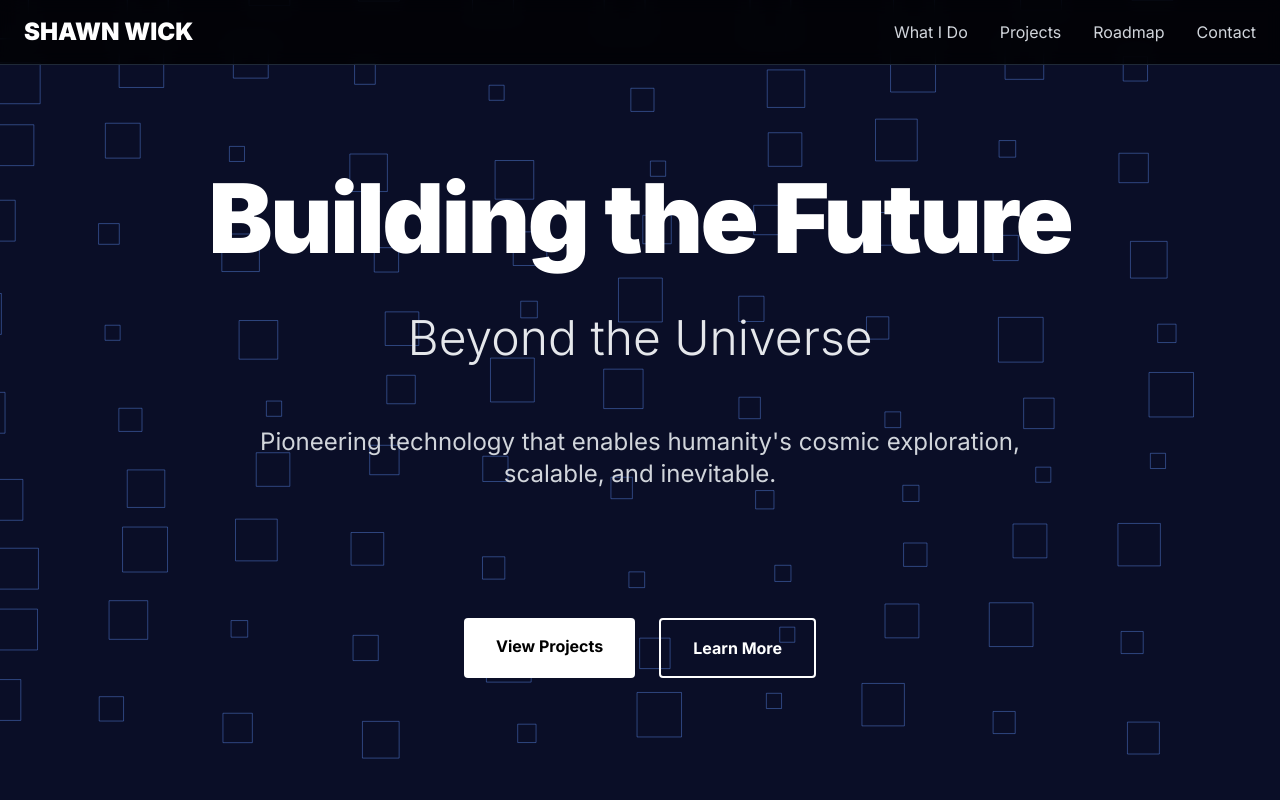
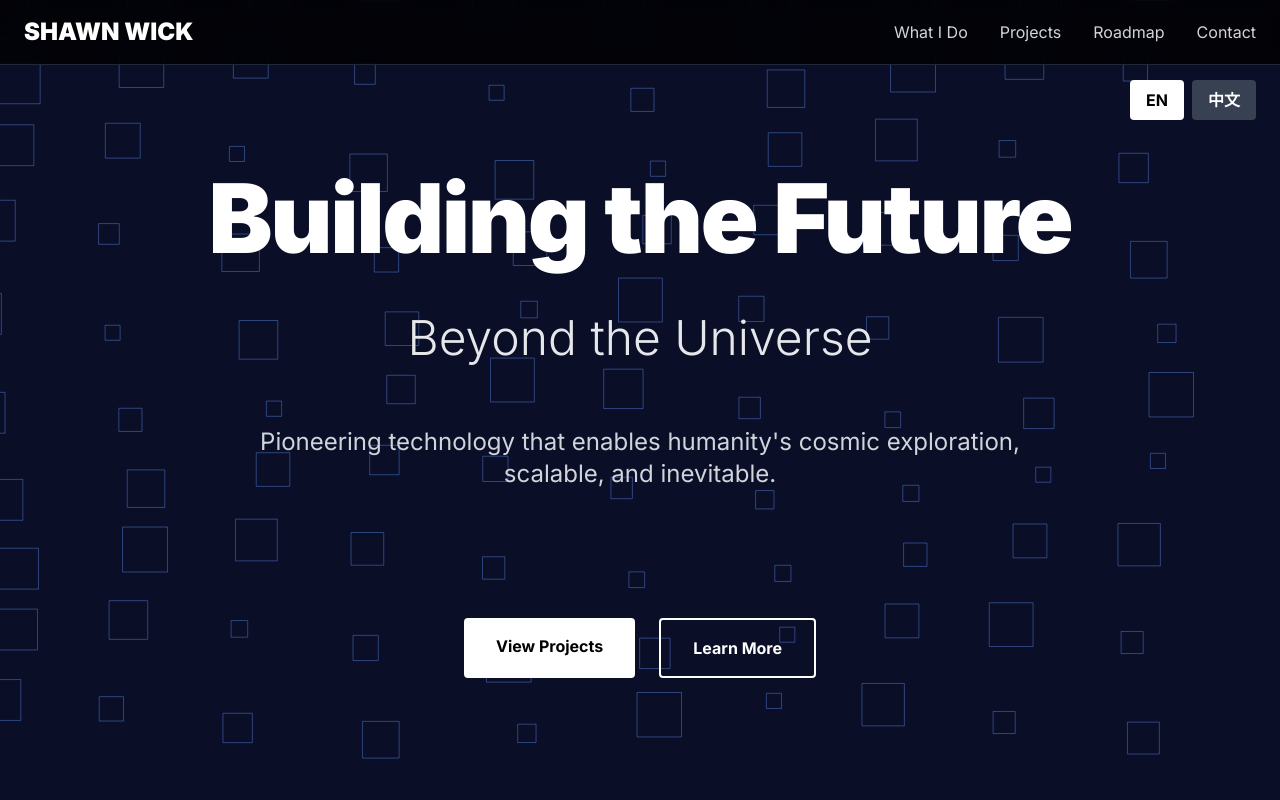
Before and after one commit to shawn7499/-01, a Next.js app: page / in a window 1280 px wide. Shown: the top 800 px of the page. Built offline with nearby package versions, Linux system fonts and the light colour scheme.

Commit message:
feat: bilingual EN/ZH support

```diff
--- a/app/page.tsx
+++ b/app/page.tsx
@@ -1,29 +1,37 @@
 'use client'
 
+import { useState } from 'react'
 import { motion } from 'framer-motion'
 import dynamic from 'next/dynamic'
+import LanguageSwitcher from '@/components/LanguageSwitcher'
+import { translations } from '@/lib/translations'
 
 const AbstractBackground = dynamic(() => import('@/components/AbstractBackground'), {
   ssr: false,
 })
 
 export default function Home() {
+  const [lang, setLang] = useState<'en' | 'zh'>('en')
+  const t = translations[lang]
+
   return (
     <div className="bg-black text-white">
+      <LanguageSwitcher currentLang={lang} onLanguageChange={setLang} />
+
       {/* Navigation */}
       <nav className="fixed top-0 left-0 right-0 z-50 bg-black/80 backdrop-blur border-b border-gray-800 px-6 py-4">
         <div className="max-w-7xl mx-auto flex justify-between items-center">
           <h1 className="text-2xl font-black">SHAWN WICK</h1>
           <div className="flex gap-8">
-            <a href="#about" className="text-gray-300 hover:text-white transition">What I Do</a>
-            <a href="#projects" className="text-gray-300 hover:text-white transition">Projects</a>
-            <a href="#roadmap" className="text-gray-300 hover:text-white transition">Roadmap</a>
-            <a href="#contact" className="text-gray-300 hover:text-white transition">Contact</a>
+            <a href="#about" className="text-gray-300 hover:text-white transition">{t.nav.whatIDo}</a>
+            <a href="#projects" className="text-gray-300 hover:text-white transition">{t.nav.projects}</a>
+            <a href="#roadmap" className="text-gray-300 hover:text-white transition">{t.nav.roadmap}</a>
+            <a href="#contact" className="text-gray-300 hover:text-white transition">{t.nav.contact}</a>
           </div>
         </div>
       </nav>
 
-      {/* Hero Section - Image Background */}
+      {/* Hero Section */}
       <section
         className="min-h-screen flex flex-col items-center justify-center px-6 py-20 relative pt-32 overflow-hidden"
         style={{
@@ -36,24 +44,24 @@ export default function Home() {
         <div className="absolute inset-0 bg-black/50 z-0"></div>
 
         <motion.div initial={{ opacity: 0, y: 20 }} animate={{ opacity: 1, y: 0 }} transition={{ duration: 0.8 }} className="max-w-5xl text-center relative z-20">
-          <h1 className="text-6xl md:text-8xl font-black mb-12 leading-tight tracking-tight">Building the Future</h1>
-          <h2 className="text-3xl md:text-5xl font-light mb-16 text-gray-200 leading-tight">Beyond the Universe</h2>
+          <h1 className="text-6xl md:text-8xl font-black mb-12 leading-tight tracking-tight">{t.hero.title}</h1>
+          <h2 className="text-3xl md:text-5xl font-light mb-16 text-gray-200 leading-tight">{t.hero.subtitle}</h2>
           <p className="text-xl md:text-2xl text-gray-300 mb-20 leading-relaxed max-w-3xl mx-auto">
-            Pioneering technology that enables humanity's cosmic exploration, scalable, and inevitable.
+            {t.hero.description}
           </p>
         </motion.div>
 
         <motion.div initial={{ opacity: 0, y: 20 }} animate={{ opacity: 1, y: 0 }} transition={{ duration: 0.8, delay: 0.2 }} className="flex flex-col sm:flex-row gap-6 justify-center mt-12 relative z-20">
           <a href="#projects" className="px-8 py-4 bg-white text-black font-bold rounded hover:bg-gray-200 transition-all">
-            View Projects
+            {t.hero.btnProjects}
           </a>
           <a href="#about" className="px-8 py-4 border-2 border-white text-white font-bold rounded hover:bg-white hover:text-black transition-all">
-            Learn More
+            {t.hero.btnLearn}
           </a>
         </motion.div>
       </section>
 
-      {/* What I Do - Waves Abstract Background */}
+      {/* What I Do Section */}
       <section id="about" className="min-h-screen flex items-center justify-center px-6 py-20 relative overflow-hidden">
         <div className="absolute inset-0 bg-black z-0"></div>
         <div className="absolute inset-0 z-0">
@@ -61,19 +69,12 @@ export default function Home() {
         </div>
         <div className="max-w-7xl mx-auto relative z-20">
           <motion.div initial={{ opacity: 0, y: 20 }} whileInView={{ opacity: 1, y: 0 }} viewport={{ once: true }} className="text-center mb-20">
-            <h2 className="text-5xl md:text-7xl font-black mb-8 leading-tight">What I Do</h2>
-            <p className="text-xl text-gray-300 max-w-3xl mx-auto leading-relaxed">Combining AI, trading, and Web3 to build the future of technology.</p>
+            <h2 className="text-5xl md:text-7xl font-black mb-8 leading-tight">{t.about.title}</h2>
+            <p className="text-xl text-gray-300 max-w-3xl mx-auto leading-relaxed">{t.about.description}</p>
           </motion.div>
 
           <div className="grid md:grid-cols-2 lg:grid-cols-3 gap-12">
-            {[
-              { title: 'AI Automation', desc: 'Building intelligent agents with OpenClaw' },
-              { title: 'Quantitative Trading', desc: 'Developing profitable trading strategies' },
-              { title: 'AI Creation', desc: 'Advanced image and video generation' },
-              { title: 'Web3 Development', desc: 'Creating decentralized applications' },
-              { title: 'Meme Coin Trading', desc: 'Early opportunities in crypto' },
-              { title: 'Innovation', desc: 'Pushing boundaries of whats possible' },
-            ].map((item, i) => (
+            {t.about.skills.map((item, i) => (
               <motion.div key={i} initial={{ opacity: 0, y: 20 }} whileInView={{ opacity: 1, y: 0 }} viewport={{ once: true }} transition={{ delay: i * 0.1 }} className="border-l-4 border-white pl-6 bg-white/5 backdrop-blur-sm p-6 rounded">
                 <h3 className="text-2xl font-bold mb-3">{item.title}</h3>
                 <p className="text-gray-300 leading-relaxed">{item.desc}</p>
@@ -83,7 +84,7 @@ export default function Home() {
         </div>
       </section>
 
-      {/* Projects - Particles Abstract Background */}
+      {/* Projects Section */}
       <section id="projects" className="min-h-screen flex items-center justify-center px-6 py-20 relative overflow-hidden">
         <div className="absolute inset-0 bg-black z-0"></div>
         <div className="absolute inset-0 z-0">
@@ -91,31 +92,12 @@ export default function Home() {
         </div>
         <div className="max-w-7xl mx-auto w-full relative z-20">
           <motion.div initial={{ opacity: 0, y: 20 }} whileInView={{ opacity: 1, y: 0 }} viewport={{ once: true }} className="text-center mb-20">
-            <h2 className="text-5xl md:text-7xl font-black mb-8 leading-tight">Active Projects</h2>
-            <p className="text-xl text-gray-300 max-w-3xl mx-auto leading-relaxed">Transforming ideas into reality with cutting-edge technology.</p>
+            <h2 className="text-5xl md:text-7xl font-black mb-8 leading-tight">{t.projects.title}</h2>
+            <p className="text-xl text-gray-300 max-w-3xl mx-auto leading-relaxed">{t.projects.description}</p>
           </motion.div>
 
           <div className="space-y-12">
-            {[
-              {
-                title: 'Gold Quantitative Trading',
-                desc: 'Sustainable compound interest strategy for long-term wealth accumulation. Intelligent algorithms for consistent returns.',
-                stats: ['Compound Returns', 'Risk Management', 'Long-term Growth'],
-                link: 'https://smartgold.ai/dashboard?inviteCode=J5n5Rv'
-              },
-              {
-                title: 'AI Creative Workshop',
-                desc: 'Generate stunning images and videos with advanced AI models. 61+ models with real-time generation capabilities.',
-                stats: ['61+ Models', 'Real-time Generation', 'High Resolution'],
-                link: '/ai-workshop'
-              },
-              {
-                title: 'OpenClaw Services',
-                desc: 'Professional AI automation and custom integration services. Building the future of intelligent automation.',
-                stats: ['Custom Solutions', 'Enterprise Grade', 'Full Support'],
-                link: null
-              },
-            ].map((project, i) => (
+            {t.projects.items.map((project, i) => (
               <motion.div key={i} initial={{ opacity: 0, x: -50 }} whileInView={{ opacity: 1, x: 0 }} viewport={{ once: true }} transition={{ delay: i * 0.1 }} className="border-l-4 border-white pl-8 py-8 bg-white/5 backdrop-blur-sm p-6 rounded group hover:border-gray-300 transition-colors">
                 <h3 className="text-4xl font-bold mb-4 group-hover:text-gray-100 transition-colors">{project.title}</h3>
                 <p className="text-xl text-gray-300 mb-8 leading-relaxed">{project.desc}</p>
@@ -127,9 +109,9 @@ export default function Home() {
                     </div>
                   ))}
                 </div>
-                {project.link && (
-                  <a href={project.link} target={project.link.startsWith('http') ? '_blank' : undefined} rel={project.link.startsWith('http') ? 'noopener noreferrer' : undefined} className="inline-block px-6 py-2 border border-white text-white hover:bg-white hover:text-black transition-all text-sm font-semibold">
-                    {project.link.startsWith('http') ? 'Visit Project' : 'View Project'} →
+                {project.btnText && (
+                  <a href={i === 0 ? 'https://smartgold.ai/dashboard?inviteCode=J5n5Rv' : '/ai-workshop'} target={i === 0 ? '_blank' : undefined} rel={i === 0 ? 'noopener noreferrer' : undefined} className="inline-block px-6 py-2 border border-white text-white hover:bg-white hover:text-black transition-all text-sm font-semibold">
+                    {project.btnText} →
                   </a>
                 )}
               </motion.div>
@@ -138,7 +120,7 @@ export default function Home() {
         </div>
       </section>
 
-      {/* Roadmap - Geometric Abstract Background */}
+      {/* Roadmap Section */}
       <section id="roadmap" className="min-h-screen flex items-center justify-center px-6 py-20 relative overflow-hidden">
         <div className="absolute inset-0 bg-black z-0"></div>
         <div className="absolute inset-0 z-0">
@@ -146,16 +128,12 @@ export default function Home() {
         </div>
         <div className="max-w-7xl mx-auto w-full relative z-20">
           <motion.div initial={{ opacity: 0, y: 20 }} whileInView={{ opacity: 1, y: 0 }} viewport={{ once: true }} className="text-center mb-20">
-            <h2 className="text-5xl md:text-7xl font-black mb-8 leading-tight">Mission Roadmap</h2>
-            <p className="text-xl text-gray-300 max-w-3xl mx-auto leading-relaxed">A vision to transcend the universe and enable humanity's cosmic exploration.</p>
+            <h2 className="text-5xl md:text-7xl font-black mb-8 leading-tight">{t.roadmap.title}</h2>
+            <p className="text-xl text-gray-300 max-w-3xl mx-auto leading-relaxed">{t.roadmap.description}</p>
           </motion.div>
 
           <div className="space-y-16">
-            {[
-              { number: '01', phase: 'Capital Accumulation', period: '2024-2030', items: ['Build wealth through multiple streams', 'AI and trading automation', 'Web3 innovation', 'Market dominance'] },
-              { number: '02', phase: 'Space and Technology', period: '2030-2040', items: ['Private space infrastructure', 'Advanced AI research', 'Quantum computing', 'Dimensional exploration'] },
-              { number: '03', phase: 'Universal Transcendence', period: '2040+', items: ['Multiverse exploration', 'Consciousness digitization', 'Dimensional ascension', 'Cosmic civilization'] },
-            ].map((phase, i) => (
+            {t.roadmap.phases.map((phase, i) => (
               <motion.div key={i} initial={{ opacity: 0, y: 20 }} whileInView={{ opacity: 1, y: 0 }} viewport={{ once: true }} transition={{ delay: i * 0.2 }} className="border-l-4 border-white pl-8 py-8 bg-white/5 backdrop-blur-sm p-6 rounded">
                 <div className="flex items-start gap-12">
                   <div className="flex-shrink-0">
@@ -180,7 +158,7 @@ export default function Home() {
         </div>
       </section>
 
-      {/* Contact - Image Background */}
+      {/* Contact Section */}
       <section
         id="contact"
         className="min-h-screen flex items-center justify-center px-6 py-20 relative overflow-hidden"
@@ -194,8 +172,8 @@ export default function Home() {
         <div className="absolute inset-0 bg-black/50 z-0"></div>
         <div className="max-w-5xl mx-auto text-center w-full relative z-20">
           <motion.div initial={{ opacity: 0, y: 20 }} whileInView={{ opacity: 1, y: 0 }} viewport={{ once: true }}>
-            <h2 className="text-5xl md:text-7xl font-black mb-12 leading-tight">Lets Connect</h2>
-            <p className="text-xl text-gray-300 mb-20 leading-relaxed">Join me on the journey to build the future. Lets create something extraordinary together.</p>
+            <h2 className="text-5xl md:text-7xl font-black mb-12 leading-tight">{t.contact.title}</h2>
+            <p className="text-xl text-gray-300 mb-20 leading-relaxed">{t.contact.description}</p>
 
             <div className="grid grid-cols-2 sm:grid-cols-3 md:grid-cols-5 gap-8">
               {[
@@ -222,7 +200,7 @@ export default function Home() {
 
             <motion.div initial={{ opacity: 0, y: 20 }} whileInView={{ opacity: 1, y: 0 }} viewport={{ once: true }} transition={{ delay: 0.5 }} className="mt-20">
               <a href="mailto:shawnwick7499@gmail.com" className="inline-block px-8 py-4 bg-white text-black font-bold rounded hover:bg-gray-200 transition-all">
-                Send Me a Message
+                {t.contact.message}
               </a>
             </motion.div>
           </motion.div>
@@ -232,8 +210,8 @@ export default function Home() {
       {/* Footer */}
       <footer className="bg-black text-white py-12 px-6 border-t border-gray-800">
         <div className="max-w-7xl mx-auto text-center">
-          <h3 className="text-3xl font-black mb-4">SHAWN WICK</h3>
-          <p className="text-gray-400 mb-8">Building the path beyond the universe</p>
+          <h3 className="text-3xl font-black mb-4">{t.footer.title}</h3>
+          <p className="text-gray-400 mb-8">{t.footer.description}</p>
           <div className="flex justify-center gap-8 mb-8">
             {[
               { name: 'X', link: 'https://x.com/shawnwick960' },
@@ -245,7 +223,7 @@ export default function Home() {
               </a>
             ))}
           </div>
-          <p className="text-gray-600 text-sm">© 2024 SHAWN WICK. All rights reserved.</p>
+          <p className="text-gray-600 text-sm">{t.footer.copyright}</p>
         </div>
       </footer>
     </div>
--- /dev/null
+++ b/components/LanguageSwitcher.tsx
@@ -0,0 +1,35 @@
+'use client'
+
+import { useState } from 'react'
+
+interface LanguageSwitcherProps {
+  currentLang: 'en' | 'zh'
+  onLanguageChange: (lang: 'en' | 'zh') => void
+}
+
+export default function LanguageSwitcher({ currentLang, onLanguageChange }: LanguageSwitcherProps) {
+  return (
+    <div className="fixed top-20 right-6 z-50 flex gap-2">
+      <button
+        onClick={() => onLanguageChange('en')}
+        className={`px-4 py-2 rounded font-bold transition-all ${
+          currentLang === 'en'
+            ? 'bg-white text-black'
+            : 'bg-gray-700 text-white hover:bg-gray-600'
+        }`}
+      >
+        EN
+      </button>
+      <button
+        onClick={() => onLanguageChange('zh')}
+        className={`px-4 py-2 rounded font-bold transition-all ${
+          currentLang === 'zh'
+            ? 'bg-white text-black'
+            : 'bg-gray-700 text-white hover:bg-gray-600'
+        }`}
+      >
+        中文
+      </button>
+    </div>
+  )
+}
--- /dev/null
+++ b/lib/translations.ts
@@ -0,0 +1,172 @@
+export const translations = {
+  en: {
+    nav: {
+      whatIDo: 'What I Do',
+      projects: 'Projects',
+      roadmap: 'Roadmap',
+      contact: 'Contact',
+    },
+    hero: {
+      title: 'Building the Future',
+      subtitle: 'Beyond the Universe',
+      description: "Pioneering technology that enables humanity's cosmic exploration, scalable, and inevitable.",
+      btnProjects: 'View Projects',
+      btnLearn: 'Learn More',
+    },
+    about: {
+      title: 'What I Do',
+      description: 'Combining AI, trading, and Web3 to build the future of technology.',
+      skills: [
+        { title: 'AI Automation', desc: 'Building intelligent agents with OpenClaw' },
+        { title: 'Quantitative Trading', desc: 'Developing profitable trading strategies' },
+        { title: 'AI Creation', desc: 'Advanced image and video generation' },
+        { title: 'Web3 Development', desc: 'Creating decentralized applications' },
+        { title: 'Meme Coin Trading', desc: 'Early opportunities in crypto' },
+        { title: 'Innovation', desc: "Pushing boundaries of what's possible" },
+      ],
+    },
+    projects: {
+      title: 'Active Projects',
+      description: 'Transforming ideas into reality with cutting-edge technology.',
+      items: [
+        {
+          title: 'Gold Quantitative Trading',
+          desc: 'Sustainable compound interest strategy for long-term wealth accumulation. Intelligent algorithms for consistent returns.',
+          stats: ['Compound Returns', 'Risk Management', 'Long-term Growth'],
+          btnText: 'Visit Project',
+        },
+        {
+          title: 'AI Creative Workshop',
+          desc: 'Generate stunning images and videos with advanced AI models. 61+ models with real-time generation capabilities.',
+          stats: ['61+ Models', 'Real-time Generation', 'High Resolution'],
+          btnText: 'View Project',
+        },
+        {
+          title: 'OpenClaw Services',
+          desc: 'Professional AI automation and custom integration services. Building the future of intelligent automation.',
+          stats: ['Custom Solutions', 'Enterprise Grade', 'Full Support'],
+          btnText: null,
+        },
+      ],
+    },
+    roadmap: {
+      title: 'Mission Roadmap',
+      description: 'A vision to transcend the universe and enable humanity\'s cosmic exploration.',
+      phases: [
+        {
+          number: '01',
+          phase: 'Capital Accumulation',
+          period: '2024-2030',
+          items: ['Build wealth through multiple streams', 'AI and trading automation', 'Web3 innovation', 'Market dominance'],
+        },
+        {
+          number: '02',
+          phase: 'Space and Technology',
+          period: '2030-2040',
+          items: ['Private space infrastructure', 'Advanced AI research', 'Quantum computing', 'Dimensional exploration'],
+        },
+        {
+          number: '03',
+          phase: 'Universal Transcendence',
+          period: '2040+',
+          items: ['Multiverse exploration', 'Consciousness digitization', 'Dimensional ascension', 'Cosmic civilization'],
+        },
+      ],
+    },
+    contact: {
+      title: "Let's Connect",
+      description: 'Join me on the journey to build the future. Lets create something extraordinary together.',
+      message: 'Send Me a Message',
+    },
+    footer: {
+      title: 'SHAWN WICK',
+      description: 'Building the path beyond the universe',
+      copyright: '© 2024 SHAWN WICK. All rights reserved.',
+    },
+  },
+  zh: {
+    nav: {
+      whatIDo: '我的专长',
+      projects: '项目',
+      roadmap: '路线图',
+      contact: '联系',
+    },
+    hero: {
+      title: '构建未来',
+      subtitle: '超越宇宙',
+      description: '开创性技术使人类能够进行宇宙探索，可扩展且必然。',
+      btnProjects: '查看项目',
+      btnLearn: '了解更多',
+    },
+    about: {
+      title: '我的专长',
+      description: '结合 AI、交易和 Web3 来构建技术的未来。',
+      skills: [
+        { title: 'AI 自动化', desc: '使用 OpenClaw 构建智能代理' },
+        { title: '量化交易', desc: '开发盈利的交易策略' },
+        { title: 'AI 创意', desc: '先进的图像和视频生成' },
+        { title: 'Web3 开发', desc: '创建去中心化应用' },
+        { title: '迷因币交易', desc: '加密货币的早期机会' },
+        { title: '创新', desc: '突破可能的界限' },
+      ],
+    },
+    projects: {
+      title: '活跃项目',
+      description: '用尖端技术将想法转化为现实。',
+      items: [
+        {
+          title: '黄金量化交易',
+          desc: '长期财富积累的可持续复合利息策略。用于一致回报的智能算法。',
+          stats: ['复合回报', '风险管理', '长期增长'],
+          btnText: '访问项目',
+        },
+        {
+          title: 'AI 创意工坊',
+          desc: '使用先进的 AI 模型生成令人惊艳的图像和视频。61+ 模型具有实时生成功能。',
+          stats: ['61+ 模型', '实时生成', '高分辨率'],
+          btnText: '查看项目',
+        },
+        {
+          title: 'OpenClaw 服务',
+          desc: '专业的 AI 自动化和定制集成服务。构建智能自动化的未来。',
+          stats: ['定制解决方案', '企业级', '全面支持'],
+          btnText: null,
+        },
+      ],
+    },
+    roadmap: {
+      title: '使命路线图',
+      description: '一个超越宇宙并使人类能够进行宇宙探索的愿景。',
+      phases: [
+        {
+          number: '01',
+          phase: '资本积累',
+          period: '2024-2030',
+          items: ['通过多个渠道构建财富', 'AI 和交易自动化', 'Web3 创新', '市场主导'],
+        },
+        {
+          number: '02',
+          phase: '空间和技术',
+          period: '2030-2040',
+          items: ['私人航天基础设施', '先进的 AI 研究', '量子计算', '维度探索'],
+        },
+        {
+          number: '03',
+          phase: '宇宙超越',
+          period: '2040+',
+          items: ['多元宇宙探索', '意识数字化', '维度提升', '宇宙文明'],
+        },
+      ],
+    },
+    contact: {
+      title: '让我们连接',
+      description: '加入我构建未来的旅程。让我们一起创造非凡的东西。',
+      message: '给我留言',
+    },
+    footer: {
+      title: 'SHAWN WICK',
+      description: '构建通往宇宙的道路',
+      copyright: '© 2024 SHAWN WICK。版权所有。',
+    },
+  },
+}
```
